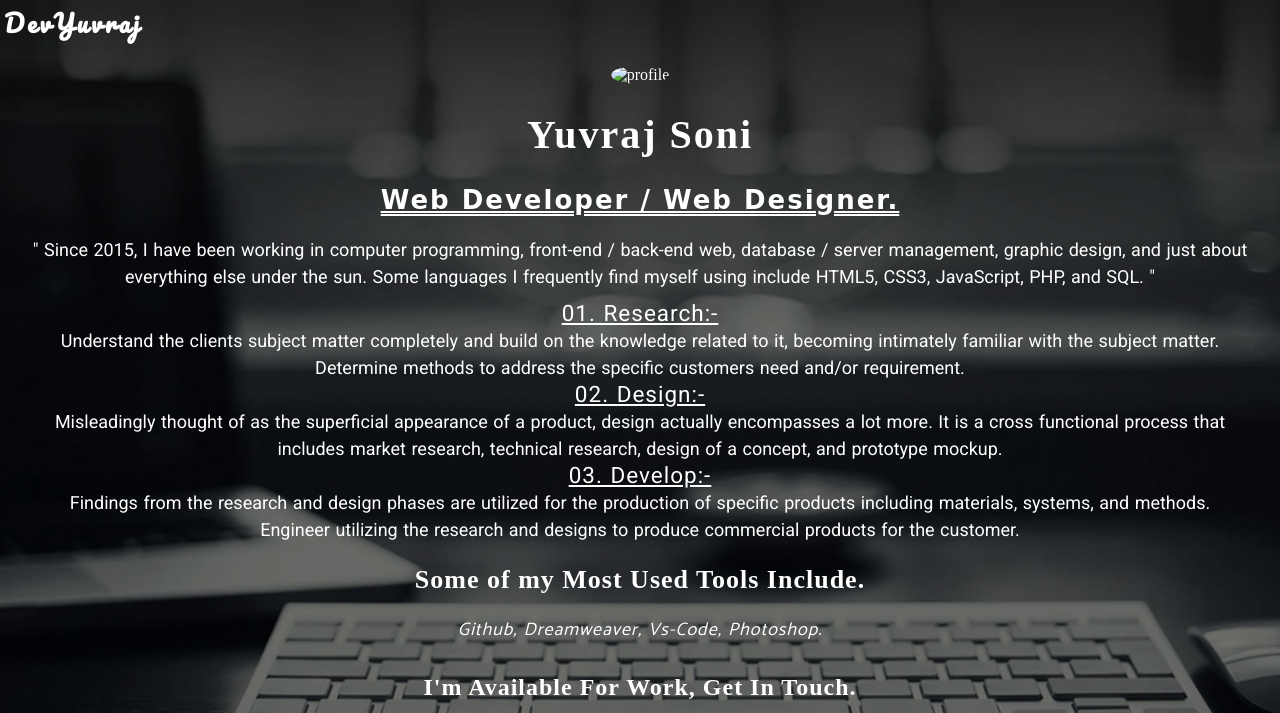
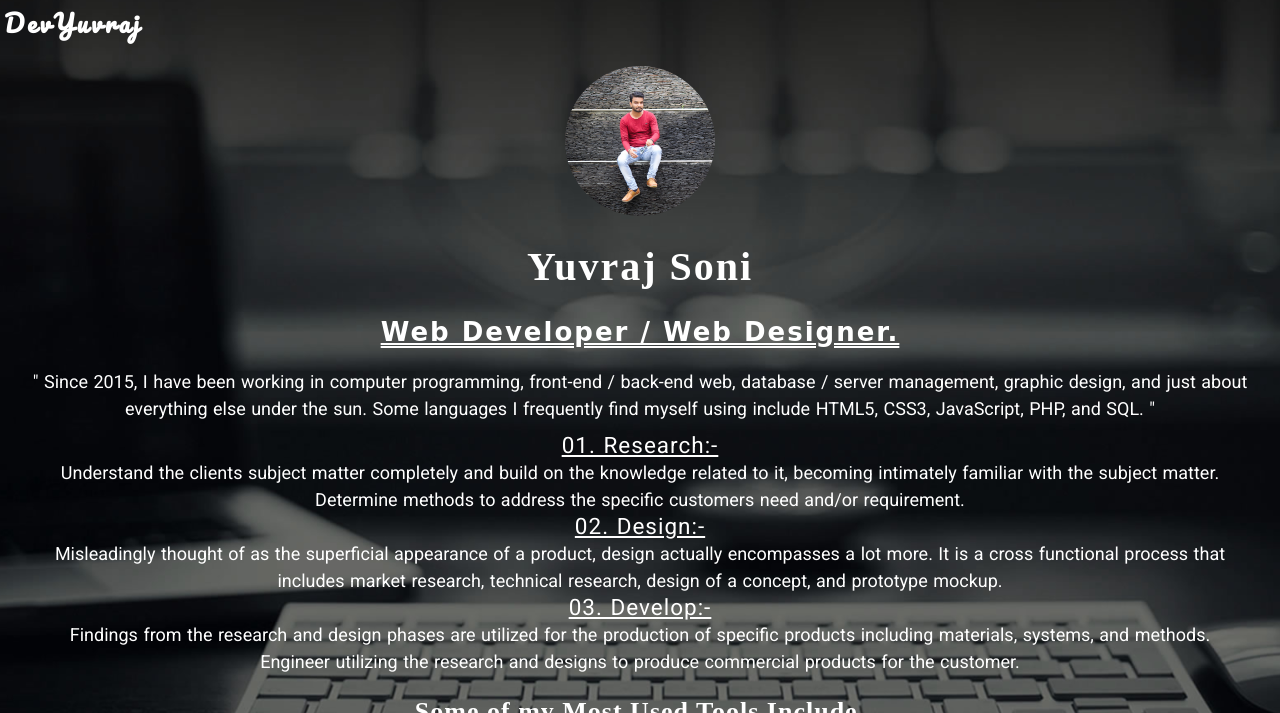
Before and after one commit to yuvrajsoni/devyuvraj.github.io, a plain HTML site: page index.html in a window 1280 px wide. Shown: the top 713 px of the page. Drawn offline with Linux system fonts and the light colour scheme; a web font is replaced by a local one.

Commit message:
Update index.html

```diff
--- a/index.html
+++ b/index.html
@@ -30,7 +30,7 @@
     <!--  container of page -->
     <div class="container" style="clear: both;">
       <!--  profile image -->
-      <img src="pro.gif" alt="profile" class="container-img" />
+      <img src="pro2.jpg" alt="profile" class="container-img" />
 
        <!--  heading -->
       <h1 style="font-size: 2.500em; letter-spacing: 2px; font-weight: bold;">
```
